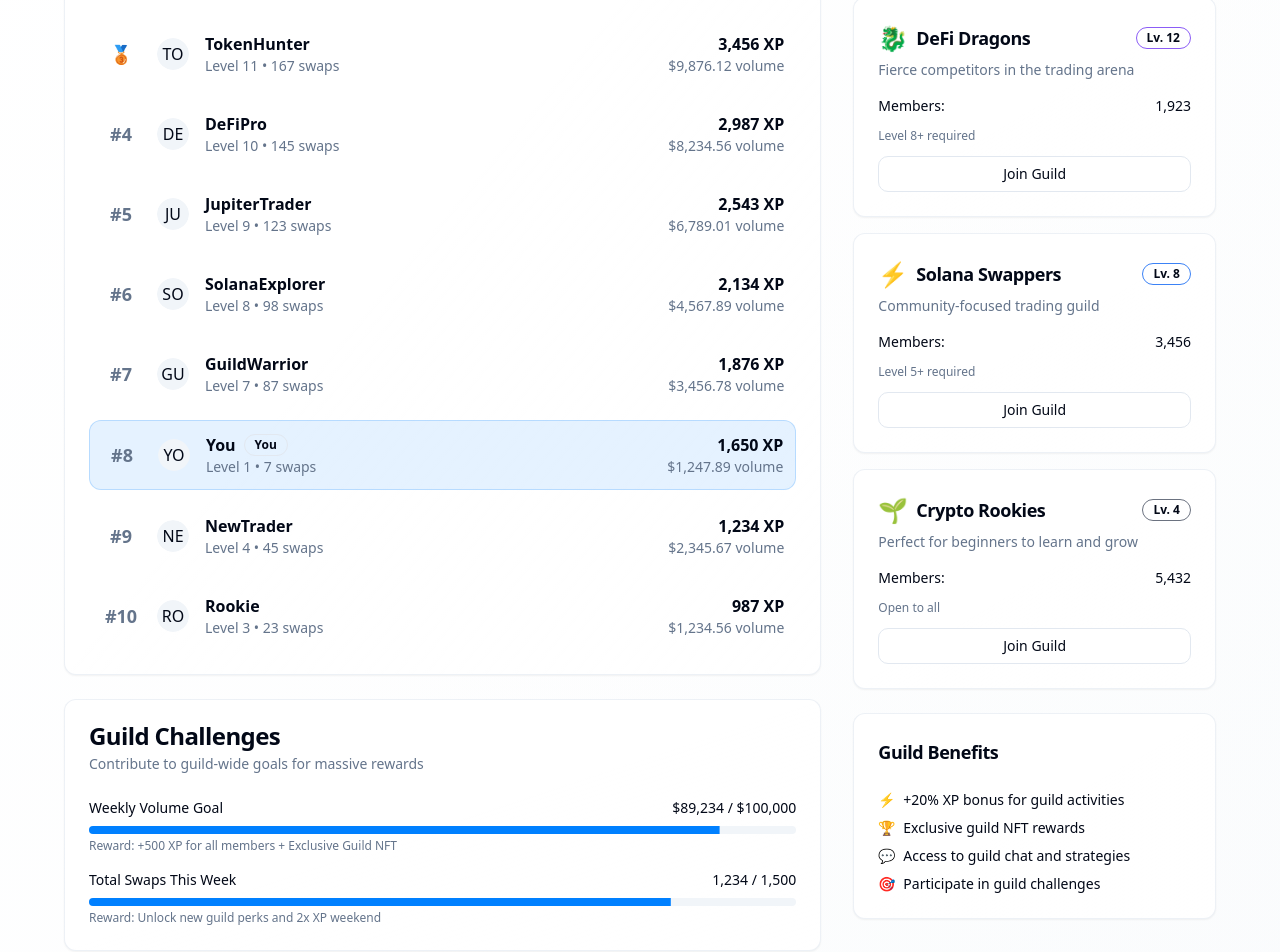
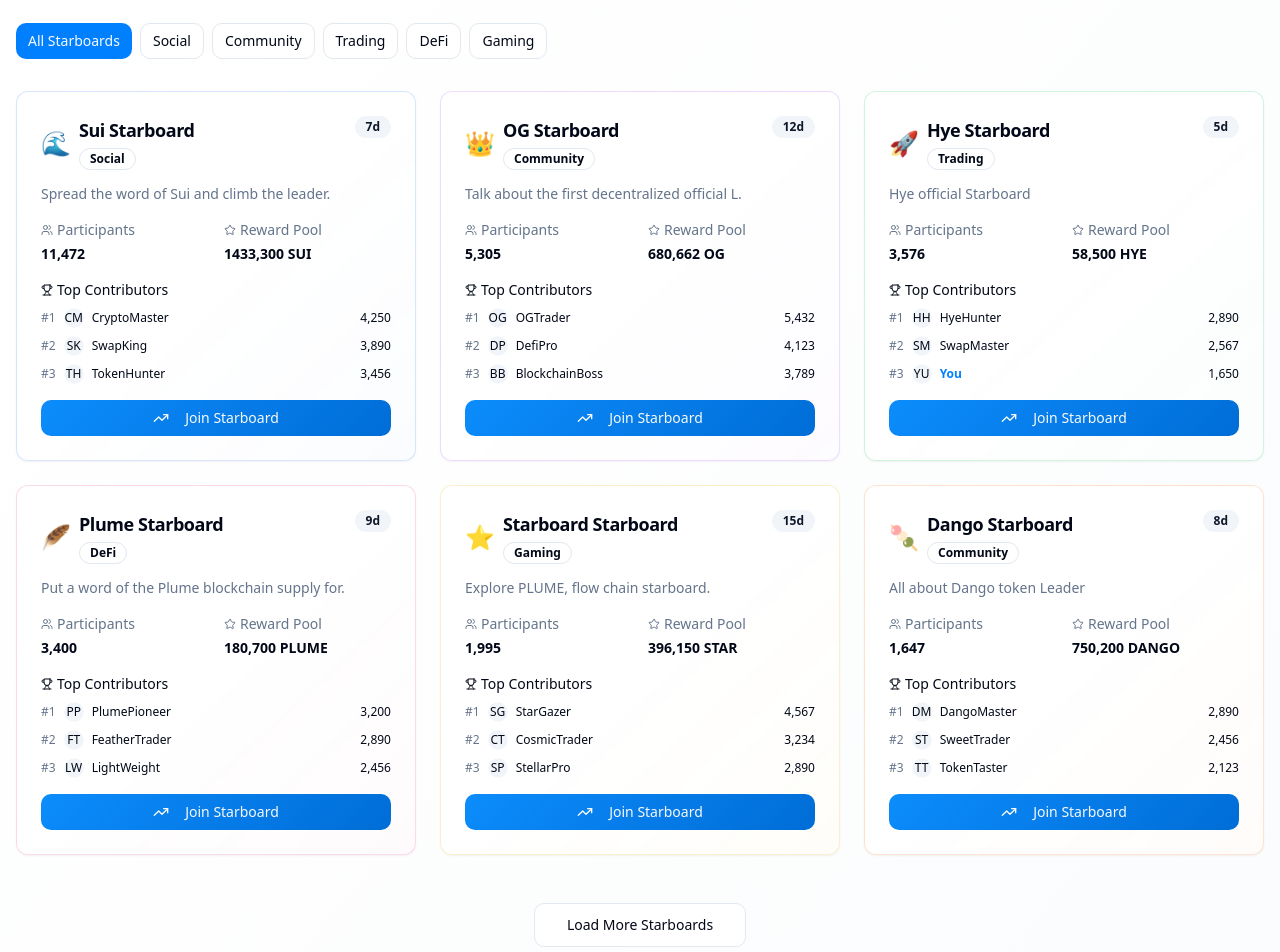
Before and after one commit to poornahari16/vibe-swap-genesis, a React (Vite) app: page /guilds in a window 1280 px wide. Shown: the part 500-1452 px from the top of the page. Built offline with nearby package versions, Linux system fonts and the light colour scheme.

Commit message:
Refactor: Update Guilds page to match design
Update the Guilds page to reflect the provided design specifications, including layout and content adjustments.

```diff
--- a/src/pages/Guilds.tsx
+++ b/src/pages/Guilds.tsx
@@ -4,283 +4,289 @@ import { Card, CardContent, CardDescription, CardHeader, CardTitle } from '@/com
 import { Button } from '@/components/ui/button';
 import { Badge } from '@/components/ui/badge';
 import { Avatar, AvatarFallback } from '@/components/ui/avatar';
-import { Progress } from '@/components/ui/progress';
 import { useGame } from '@/contexts/GameContext';
+import { Trophy, Users, TrendingUp, Star } from 'lucide-react';
 
-interface GuildMember {
+interface StarboardData {
+  id: string;
+  title: string;
+  description: string;
+  category: string;
+  participants: number;
+  totalReward: string;
+  timeLeft: string;
+  badge: string;
+  color: string;
+  topContributors: Array<{
     rank: number;
     name: string;
-  level: number;
-  xp: number;
-  swaps: number;
-  volume: number;
-  isCurrentUser?: boolean;
+    score: string;
+    avatar: string;
+  }>;
+  isActive: boolean;
 }
 
 const Guilds = () => {
-  const { guild, level, xp, totalSwaps, totalVolume } = useGame();
+  const { level, xp, totalSwaps, totalVolume } = useGame();
 
-  const guildMembers: GuildMember[] = [
-    { rank: 1, name: 'CryptoMaster', level: 15, xp: 4250, swaps: 234, volume: 15247.89, isCurrentUser: false },
-    { rank: 2, name: 'SwapKing', level: 12, xp: 3890, swaps: 189, volume: 12456.34, isCurrentUser: false },
-    { rank: 3, name: 'TokenHunter', level: 11, xp: 3456, swaps: 167, volume: 9876.12, isCurrentUser: false },
-    { rank: 4, name: 'DeFiPro', level: 10, xp: 2987, swaps: 145, volume: 8234.56, isCurrentUser: false },
-    { rank: 5, name: 'JupiterTrader', level: 9, xp: 2543, swaps: 123, volume: 6789.01, isCurrentUser: false },
-    { rank: 6, name: 'SolanaExplorer', level: 8, xp: 2134, swaps: 98, volume: 4567.89, isCurrentUser: false },
-    { rank: 7, name: 'GuildWarrior', level: 7, xp: 1876, swaps: 87, volume: 3456.78, isCurrentUser: false },
-    { rank: 8, name: 'You', level: level, xp: 1500 + xp, swaps: totalSwaps, volume: totalVolume, isCurrentUser: true },
-    { rank: 9, name: 'NewTrader', level: 4, xp: 1234, swaps: 45, volume: 2345.67, isCurrentUser: false },
-    { rank: 10, name: 'Rookie', level: 3, xp: 987, swaps: 23, volume: 1234.56, isCurrentUser: false },
-  ];
-
-  const availableGuilds = [
+  const starboards: StarboardData[] = [
     {
-      name: 'Jupiter Elite',
-      members: 2847,
-      level: 15,
-      description: 'Top-tier traders with legendary status',
-      requirement: 'Level 10+ required',
-      badge: '🏆',
-      color: 'rarity-legendary'
+      id: '1',
+      title: 'Sui Starboard',
+      description: 'Spread the word of Sui and climb the leader.',
+      category: 'Social',
+      participants: 11472,
+      totalReward: '1433,300 SUI',
+      timeLeft: '7d',
+      badge: '🌊',
+      color: 'bg-blue-500/10 border-blue-500/20',
+      topContributors: [
+        { rank: 1, name: 'CryptoMaster', score: '4,250', avatar: 'CM' },
+        { rank: 2, name: 'SwapKing', score: '3,890', avatar: 'SK' },
+        { rank: 3, name: 'TokenHunter', score: '3,456', avatar: 'TH' }
+      ],
+      isActive: true
     },
     {
-      name: 'DeFi Dragons',
-      members: 1923,
-      level: 12,
-      description: 'Fierce competitors in the trading arena',
-      requirement: 'Level 8+ required',
-      badge: '🐉',
-      color: 'rarity-epic'
+      id: '2',
+      title: 'OG Starboard',
+      description: 'Talk about the first decentralized official L.',
+      category: 'Community',
+      participants: 5305,
+      totalReward: '680,662 OG',
+      timeLeft: '12d',
+      badge: '👑',
+      color: 'bg-purple-500/10 border-purple-500/20',
+      topContributors: [
+        { rank: 1, name: 'OGTrader', score: '5,432', avatar: 'OG' },
+        { rank: 2, name: 'DefiPro', score: '4,123', avatar: 'DP' },
+        { rank: 3, name: 'BlockchainBoss', score: '3,789', avatar: 'BB' }
+      ],
+      isActive: true
     },
     {
-      name: 'Solana Swappers',
-      members: 3456,
-      level: 8,
-      description: 'Community-focused trading guild',
-      requirement: 'Level 5+ required',
-      badge: '⚡',
-      color: 'rarity-rare'
+      id: '3',
+      title: 'Hye Starboard',
+      description: 'Hye official Starboard',
+      category: 'Trading',
+      participants: 3576,
+      totalReward: '58,500 HYE',
+      timeLeft: '5d',
+      badge: '🚀',
+      color: 'bg-green-500/10 border-green-500/20',
+      topContributors: [
+        { rank: 1, name: 'HyeHunter', score: '2,890', avatar: 'HH' },
+        { rank: 2, name: 'SwapMaster', score: '2,567', avatar: 'SM' },
+        { rank: 3, name: 'You', score: '1,650', avatar: 'YU' }
+      ],
+      isActive: true
     },
     {
-      name: 'Crypto Rookies',
-      members: 5432,
-      level: 4,
-      description: 'Perfect for beginners to learn and grow',
-      requirement: 'Open to all',
-      badge: '🌱',
-      color: 'rarity-common'
+      id: '4',
+      title: 'Plume Starboard',
+      description: 'Put a word of the Plume blockchain supply for.',
+      category: 'DeFi',
+      participants: 3400,
+      totalReward: '180,700 PLUME',
+      timeLeft: '9d',
+      badge: '🪶',
+      color: 'bg-pink-500/10 border-pink-500/20',
+      topContributors: [
+        { rank: 1, name: 'PlumePioneer', score: '3,200', avatar: 'PP' },
+        { rank: 2, name: 'FeatherTrader', score: '2,890', avatar: 'FT' },
+        { rank: 3, name: 'LightWeight', score: '2,456', avatar: 'LW' }
+      ],
+      isActive: true
+    },
+    {
+      id: '5',
+      title: 'Starboard Starboard',
+      description: 'Explore PLUME, flow chain starboard.',
+      category: 'Gaming',
+      participants: 1995,
+      totalReward: '396,150 STAR',
+      timeLeft: '15d',
+      badge: '⭐',
+      color: 'bg-yellow-500/10 border-yellow-500/20',
+      topContributors: [
+        { rank: 1, name: 'StarGazer', score: '4,567', avatar: 'SG' },
+        { rank: 2, name: 'CosmicTrader', score: '3,234', avatar: 'CT' },
+        { rank: 3, name: 'StellarPro', score: '2,890', avatar: 'SP' }
+      ],
+      isActive: true
+    },
+    {
+      id: '6',
+      title: 'Dango Starboard',
+      description: 'All about Dango token Leader',
+      category: 'Community',
+      participants: 1647,
+      totalReward: '750,200 DANGO',
+      timeLeft: '8d',
+      badge: '🍡',
+      color: 'bg-orange-500/10 border-orange-500/20',
+      topContributors: [
+        { rank: 1, name: 'DangoMaster', score: '2,890', avatar: 'DM' },
+        { rank: 2, name: 'SweetTrader', score: '2,456', avatar: 'ST' },
+        { rank: 3, name: 'TokenTaster', score: '2,123', avatar: 'TT' }
+      ],
+      isActive: true
     }
   ];
 
-  const getRankBadge = (rank: number) => {
-    if (rank === 1) return { icon: '🥇', color: 'text-legendary' };
-    if (rank === 2) return { icon: '🥈', color: 'text-muted-foreground' };
-    if (rank === 3) return { icon: '🥉', color: 'text-orange-600' };
-    return { icon: `#${rank}`, color: 'text-muted-foreground' };
-  };
+  const categories = ['All Starboards', 'Social', 'Community', 'Trading', 'DeFi', 'Gaming'];
 
   return (
     <div className="min-h-screen bg-gradient-to-br from-background to-muted/20">
       <Navigation />
 
       <div className="container mx-auto px-4 py-8">
-        <div className="max-w-6xl mx-auto">
-          <div className="text-center mb-8">
-            <h1 className="text-3xl font-bold mb-4">Guild Wars</h1>
-            <p className="text-muted-foreground">Join forces, compete, and earn exclusive guild rewards</p>
+        <div className="max-w-7xl mx-auto">
+          {/* Header */}
+          <div className="text-center mb-12">
+            <h1 className="text-4xl font-bold mb-4">
+              Explore <span className="bg-gradient-to-r from-purple-600 to-blue-600 bg-clip-text text-transparent">Starboards</span>
+            </h1>
+            <p className="text-muted-foreground text-lg max-w-2xl mx-auto">
+              Explore Quests and community Starboards. Participate in ongoing campaigns and climb the leaderboards to earn rewards.
+            </p>
           </div>
 
-          <div className="grid lg:grid-cols-3 gap-8">
-            {/* Current Guild */}
-            <div className="lg:col-span-2">
-              {guild ? (
-                <>
-                  <div className="flex items-center justify-between mb-6">
-                    <h2 className="text-2xl font-bold flex items-center">
-                      <span className="mr-2">⚔️</span>
-                      {guild} Leaderboard
+          {/* Top Contributors Section */}
+          <div className="mb-12">
+            <h2 className="text-2xl font-bold mb-6 flex items-center">
+              <Trophy className="mr-2 text-yellow-500" />
+              Top Contributors
             </h2>
-                    <Badge variant="outline" className="rarity-rare">
-                      Guild Level 8
+            <div className="grid md:grid-cols-3 gap-6">
+              {[
+                { name: 'CryptoMaster', rank: 1, score: '1,433,300', badge: '🥇', change: '+12%' },
+                { name: 'SwapKing', rank: 2, score: '890,662', badge: '🥈', change: '+8%' },
+                { name: 'TokenHunter', rank: 3, score: '576,890', badge: '🥉', change: '+15%' }
+              ].map((contributor) => (
+                <Card key={contributor.rank} className="gaming-card hover:shadow-lg transition-all duration-300">
+                  <CardContent className="p-6">
+                    <div className="flex items-center justify-between mb-4">
+                      <div className="flex items-center space-x-3">
+                        <div className="text-2xl">{contributor.badge}</div>
+                        <div>
+                          <div className="font-semibold">{contributor.name}</div>
+                          <div className="text-sm text-muted-foreground">Rank #{contributor.rank}</div>
+                        </div>
+                      </div>
+                      <Badge variant="outline" className="text-green-600 border-green-600">
+                        {contributor.change}
                       </Badge>
                     </div>
-
-                  <Card className="gaming-card">
-                    <CardHeader>
-                      <div className="flex items-center justify-between">
-                        <CardTitle>Weekly Rankings</CardTitle>
-                        <Badge variant="secondary">Season 3 • Week 2</Badge>
-                      </div>
-                      <CardDescription>
-                        Top performers earn bonus XP and exclusive NFT rewards
-                      </CardDescription>
-                    </CardHeader>
-                    <CardContent>
-                      <div className="space-y-3">
-                        {guildMembers.map((member) => {
-                          const rankBadge = getRankBadge(member.rank);
-                          return (
-                            <div
-                              key={member.rank}
-                              className={`flex items-center justify-between p-3 rounded-lg transition-colors ${
-                                member.isCurrentUser
-                                  ? 'bg-primary/10 border border-primary/20'
-                                  : 'hover:bg-muted/50'
-                              }`}
-                            >
-                              <div className="flex items-center space-x-4">
-                                <div className={`text-lg font-bold ${rankBadge.color} min-w-[2.5rem] text-center`}>
-                                  {rankBadge.icon}
-                                </div>
-                                <Avatar className="w-8 h-8">
-                                  <AvatarFallback>{member.name.slice(0, 2).toUpperCase()}</AvatarFallback>
-                                </Avatar>
-                                <div>
-                                  <div className="font-semibold flex items-center space-x-2">
-                                    <span>{member.name}</span>
-                                    {member.isCurrentUser && (
-                                      <Badge variant="outline" className="text-xs">You</Badge>
-                                    )}
-                                  </div>
-                                  <div className="text-sm text-muted-foreground">
-                                    Level {member.level} • {member.swaps} swaps
-                                  </div>
+                    <div className="text-2xl font-bold text-primary">{contributor.score}</div>
+                    <div className="text-sm text-muted-foreground">Total Score</div>
+                  </CardContent>
+                </Card>
+              ))}
             </div>
           </div>
 
-                              <div className="text-right">
-                                <div className="font-semibold">{member.xp.toLocaleString()} XP</div>
-                                <div className="text-sm text-muted-foreground">
-                                  ${member.volume.toLocaleString()} volume
+          {/* Category Filter */}
+          <div className="flex flex-wrap gap-2 mb-8">
+            {categories.map((category, index) => (
+              <Button
+                key={category}
+                variant={index === 0 ? "default" : "outline"}
+                size="sm"
+                className={index === 0 ? "bg-primary" : ""}
+              >
+                {category}
+              </Button>
+            ))}
+          </div>
+
+          {/* Starboards Grid */}
+          <div className="grid md:grid-cols-2 lg:grid-cols-3 gap-6">
+            {starboards.map((starboard) => (
+              <Card key={starboard.id} className={`gaming-card hover:shadow-xl transition-all duration-300 ${starboard.color}`}>
+                <CardHeader className="pb-4">
+                  <div className="flex items-start justify-between mb-2">
+                    <div className="flex items-center space-x-2">
+                      <span className="text-2xl">{starboard.badge}</span>
+                      <div>
+                        <CardTitle className="text-lg">{starboard.title}</CardTitle>
+                        <Badge variant="outline" className="text-xs mt-1">
+                          {starboard.category}
+                        </Badge>
                       </div>
                     </div>
+                    <Badge variant="secondary" className="text-xs">
+                      {starboard.timeLeft}
+                    </Badge>
                   </div>
-                          );
-                        })}
+                  <CardDescription className="text-sm">
+                    {starboard.description}
+                  </CardDescription>
+                </CardHeader>
+
+                <CardContent className="pt-0">
+                  <div className="space-y-4">
+                    {/* Stats */}
+                    <div className="grid grid-cols-2 gap-4 text-sm">
+                      <div>
+                        <div className="flex items-center text-muted-foreground mb-1">
+                          <Users className="w-3 h-3 mr-1" />
+                          Participants
                         </div>
-                    </CardContent>
-                  </Card>
-
-                  {/* Guild Challenges */}
-                  <Card className="gaming-card mt-6">
-                    <CardHeader>
-                      <CardTitle>Guild Challenges</CardTitle>
-                      <CardDescription>Contribute to guild-wide goals for massive rewards</CardDescription>
-                    </CardHeader>
-                    <CardContent className="space-y-4">
+                        <div className="font-semibold">{starboard.participants.toLocaleString()}</div>
+                      </div>
                       <div>
-                        <div className="flex justify-between text-sm mb-2">
-                          <span>Weekly Volume Goal</span>
-                          <span>$89,234 / $100,000</span>
+                        <div className="flex items-center text-muted-foreground mb-1">
+                          <Star className="w-3 h-3 mr-1" />
+                          Reward Pool
                         </div>
-                        <Progress value={89.2} className="h-2" />
-                        <div className="text-xs text-muted-foreground mt-1">
-                          Reward: +500 XP for all members + Exclusive Guild NFT
+                        <div className="font-semibold">{starboard.totalReward}</div>
                       </div>
                     </div>
 
+                    {/* Top Contributors */}
                     <div>
-                        <div className="flex justify-between text-sm mb-2">
-                          <span>Total Swaps This Week</span>
-                          <span>1,234 / 1,500</span>
+                      <div className="text-sm font-medium mb-2 flex items-center">
+                        <Trophy className="w-3 h-3 mr-1" />
+                        Top Contributors
                       </div>
-                        <Progress value={82.3} className="h-2" />
-                        <div className="text-xs text-muted-foreground mt-1">
-                          Reward: Unlock new guild perks and 2x XP weekend
+                      <div className="space-y-2">
+                        {starboard.topContributors.slice(0, 3).map((contributor) => (
+                          <div key={contributor.rank} className="flex items-center justify-between text-xs">
+                            <div className="flex items-center space-x-2">
+                              <span className="font-medium text-muted-foreground">#{contributor.rank}</span>
+                              <Avatar className="w-5 h-5">
+                                <AvatarFallback className="text-xs">{contributor.avatar}</AvatarFallback>
+                              </Avatar>
+                              <span className={contributor.name === 'You' ? 'font-semibold text-primary' : ''}>
+                                {contributor.name}
+                              </span>
+                            </div>
+                            <span className="font-medium">{contributor.score}</span>
+                          </div>
+                        ))}
                       </div>
                     </div>
-                    </CardContent>
-                  </Card>
-                </>
-              ) : (
-                <Card className="gaming-card">
-                  <CardHeader>
-                    <CardTitle>No Guild Joined</CardTitle>
-                    <CardDescription>Join a guild to compete and earn exclusive rewards</CardDescription>
-                  </CardHeader>
-                  <CardContent>
-                    <Button className="jupiter-button">Browse Guilds</Button>
-                  </CardContent>
-                </Card>
-              )}
-            </div>
 
-            {/* Guild Browser */}
-            <div>
-              <h2 className="text-2xl font-bold mb-6">Available Guilds</h2>
-
-              <div className="space-y-4">
-                {availableGuilds.map((guildOption) => (
-                  <Card key={guildOption.name} className="gaming-card">
-                    <CardHeader className="pb-4">
-                      <div className="flex items-center justify-between">
-                        <div className="flex items-center space-x-2">
-                          <span className="text-2xl">{guildOption.badge}</span>
-                          <CardTitle className="text-lg">{guildOption.name}</CardTitle>
-                        </div>
-                        <Badge variant="outline" className={guildOption.color}>
-                          Lv. {guildOption.level}
-                        </Badge>
-                      </div>
-                      <CardDescription className="text-sm">
-                        {guildOption.description}
-                      </CardDescription>
-                    </CardHeader>
-                    <CardContent className="pt-0">
-                      <div className="space-y-3">
-                        <div className="flex justify-between text-sm">
-                          <span>Members:</span>
-                          <span className="font-medium">{guildOption.members.toLocaleString()}</span>
-                        </div>
-                        <div className="text-xs text-muted-foreground">
-                          {guildOption.requirement}
-                        </div>
-
-                        {guildOption.name === guild ? (
-                          <Badge variant="outline" className="w-full justify-center bg-xp/10 text-xp border-xp">
-                            Current Guild
-                          </Badge>
-                        ) : (
+                    {/* Action Button */}
                     <Button
-                            variant="outline"
+                      className="w-full jupiter-button"
                       size="sm"
-                            className="w-full"
-                            disabled={guildOption.name === 'Jupiter Elite' && level < 10}
                     >
-                            {guildOption.name === 'Jupiter Elite' && level < 10 ? 'Level Required' : 'Join Guild'}
+                      <TrendingUp className="w-4 h-4 mr-2" />
+                      Join Starboard
                     </Button>
-                        )}
                   </div>
                 </CardContent>
               </Card>
             ))}
           </div>
 
-              {/* Guild Benefits */}
-              <Card className="gaming-card mt-6">
-                <CardHeader>
-                  <CardTitle className="text-lg">Guild Benefits</CardTitle>
-                </CardHeader>
-                <CardContent className="space-y-2 text-sm">
-                  <div className="flex items-center space-x-2">
-                    <span>⚡</span>
-                    <span>+20% XP bonus for guild activities</span>
-                  </div>
-                  <div className="flex items-center space-x-2">
-                    <span>🏆</span>
-                    <span>Exclusive guild NFT rewards</span>
-                  </div>
-                  <div className="flex items-center space-x-2">
-                    <span>💬</span>
-                    <span>Access to guild chat and strategies</span>
-                  </div>
-                  <div className="flex items-center space-x-2">
-                    <span>🎯</span>
-                    <span>Participate in guild challenges</span>
-                  </div>
-                </CardContent>
-              </Card>
-            </div>
+          {/* Load More */}
+          <div className="text-center mt-12">
+            <Button variant="outline" size="lg">
+              Load More Starboards
+            </Button>
           </div>
         </div>
       </div>
```
Lines whose indentation alone changed are shown as unchanged.
